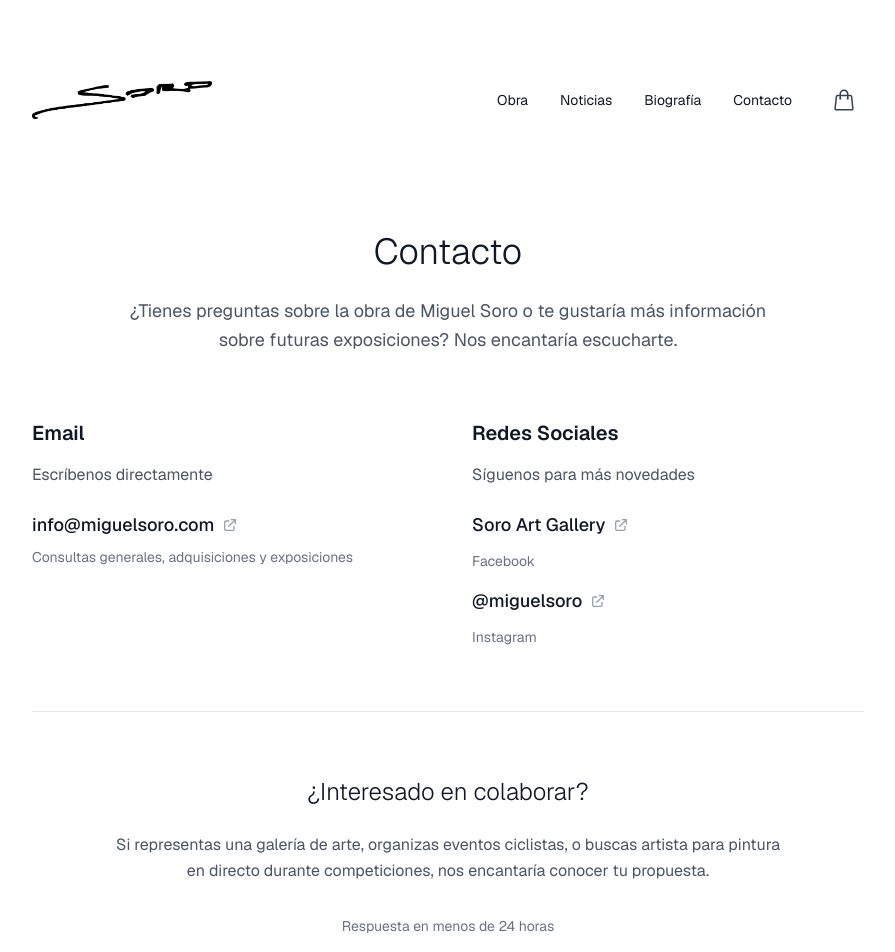
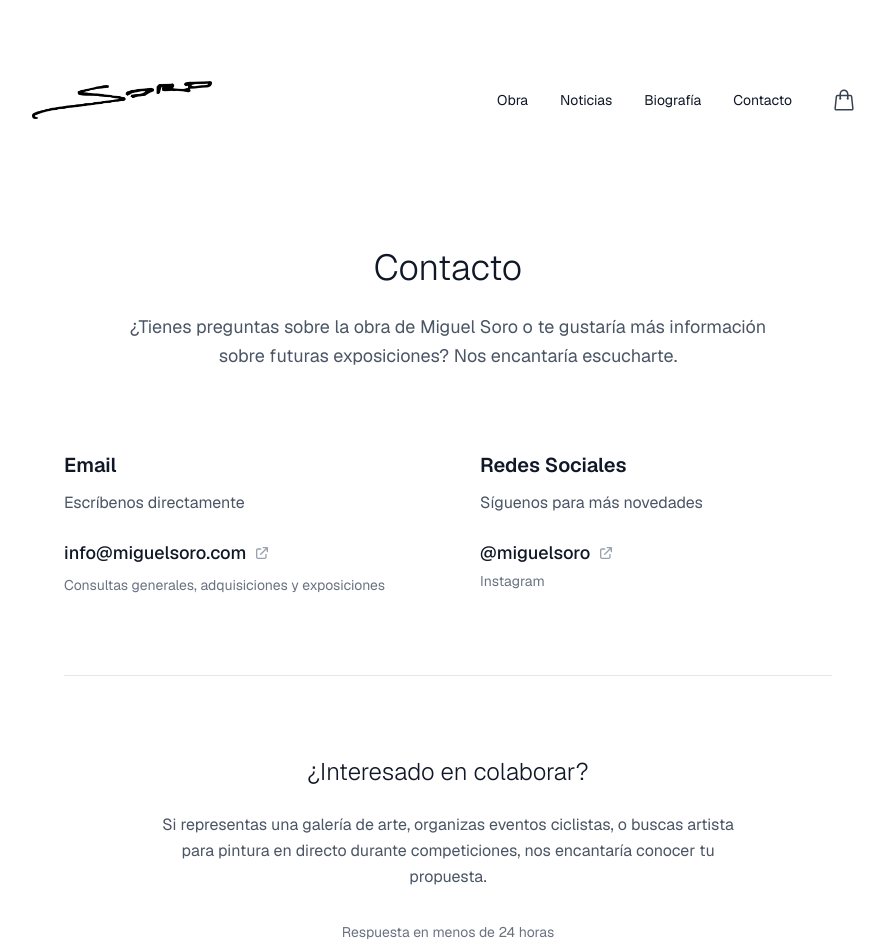
Before and after one commit to vigosan/miguelsoro-com, a Next.js app: page /contacto in a window 1280 px wide. Shown: the top 952 px of the page, without its empty margins (192-1087 px from the left). Built offline with nearby package versions, Linux system fonts and the light colour scheme.

Commit message:
Simplify contact page layout and remove Facebook link

```diff
--- a/pages/contacto.tsx
+++ b/pages/contacto.tsx
@@ -12,8 +12,8 @@ export default function ContactPage() {
         description="Contacta con Miguel Soro para consultas sobre adquisición de obras, exposiciones y colaboraciones. Galería de arte ciclístico con presencia internacional. Respuesta en menos de 24 horas."
         url="https://www.miguelsoro.com/contact"
       >
-      <div className="py-16">
-        <div className="text-center mb-16">
+      <div className="py-20">
+        <div className="text-center mb-20">
           <h1 className="text-4xl font-light text-gray-900 mb-6">
             Contacto
           </h1>
@@ -23,11 +23,10 @@ export default function ContactPage() {
           </p>
         </div>
 
-        <div className="max-w-4xl mx-auto space-y-16">
-          <div className="grid gap-12 lg:grid-cols-2">
-            <div className="space-y-8">
+        <div className="max-w-3xl mx-auto space-y-20">
+          <div className="grid gap-16 lg:grid-cols-2">
             <div>
-                <h3 className="text-xl font-semibold text-gray-900 mb-4">Email</h3>
+              <h3 className="text-xl font-semibold text-gray-900 mb-3">Email</h3>
               <p className="text-gray-600 mb-6">Escríbenos directamente</p>
               <a
                 className="inline-flex items-center text-lg font-medium text-gray-900 hover:text-gray-600 transition-colors group"
@@ -42,27 +41,11 @@ export default function ContactPage() {
                 Consultas generales, adquisiciones y exposiciones
               </p>
             </div>
-            </div>
 
-            <div className="space-y-8">
             <div>
-                <h3 className="text-xl font-semibold text-gray-900 mb-4">Redes Sociales</h3>
+              <h3 className="text-xl font-semibold text-gray-900 mb-3">Redes Sociales</h3>
               <p className="text-gray-600 mb-6">Síguenos para más novedades</p>
-                <div className="space-y-3">
-                  <a
-                    className="inline-flex items-center text-lg font-medium text-gray-900 hover:text-gray-600 transition-colors group"
-                    href="https://www.facebook.com/p/Soro-Art-Gallery-100063709960423/"
-                    target="_blank"
-                    rel="noopener noreferrer"
-                  >
-                    Soro Art Gallery
-                    <svg className="ml-2 h-4 w-4 text-gray-400 group-hover:text-gray-600 transition-colors" fill="none" stroke="currentColor" viewBox="0 0 24 24">
-                      <path strokeLinecap="round" strokeLinejoin="round" strokeWidth={2} d="M10 6H6a2 2 0 00-2 2v10a2 2 0 002 2h10a2 2 0 002-2v-4M14 4h6m0 0v6m0-6L10 14" />
-                    </svg>
-                  </a>
-                  <p className="text-sm text-gray-500">Facebook</p>
-                </div>
-                <div className="space-y-3 mt-4">
+              <div>
                 <a
                   className="inline-flex items-center text-lg font-medium text-gray-900 hover:text-gray-600 transition-colors group"
                   href="https://www.instagram.com/miguelsoro/"
@@ -74,14 +57,13 @@ export default function ContactPage() {
                     <path strokeLinecap="round" strokeLinejoin="round" strokeWidth={2} d="M10 6H6a2 2 0 00-2 2v10a2 2 0 002 2h10a2 2 0 002-2v-4M14 4h6m0 0v6m0-6L10 14" />
                   </svg>
                 </a>
-                  <p className="text-sm text-gray-500">Instagram</p>
-                </div>
+                <p className="text-sm text-gray-500 mt-1">Instagram</p>
               </div>
             </div>
           </div>
 
-          <div className="border-t border-gray-200 pt-16">
-            <div className="text-center max-w-2xl mx-auto">
+          <div className="border-t border-gray-200 pt-20">
+            <div className="text-center max-w-xl mx-auto">
               <h3 className="text-2xl font-light text-gray-900 mb-6">¿Interesado en colaborar?</h3>
               <p className="text-gray-600 mb-8 leading-relaxed">
                 Si representas una galería de arte, organizas eventos ciclistas, o buscas
```
Lines whose indentation alone changed are shown as unchanged.
